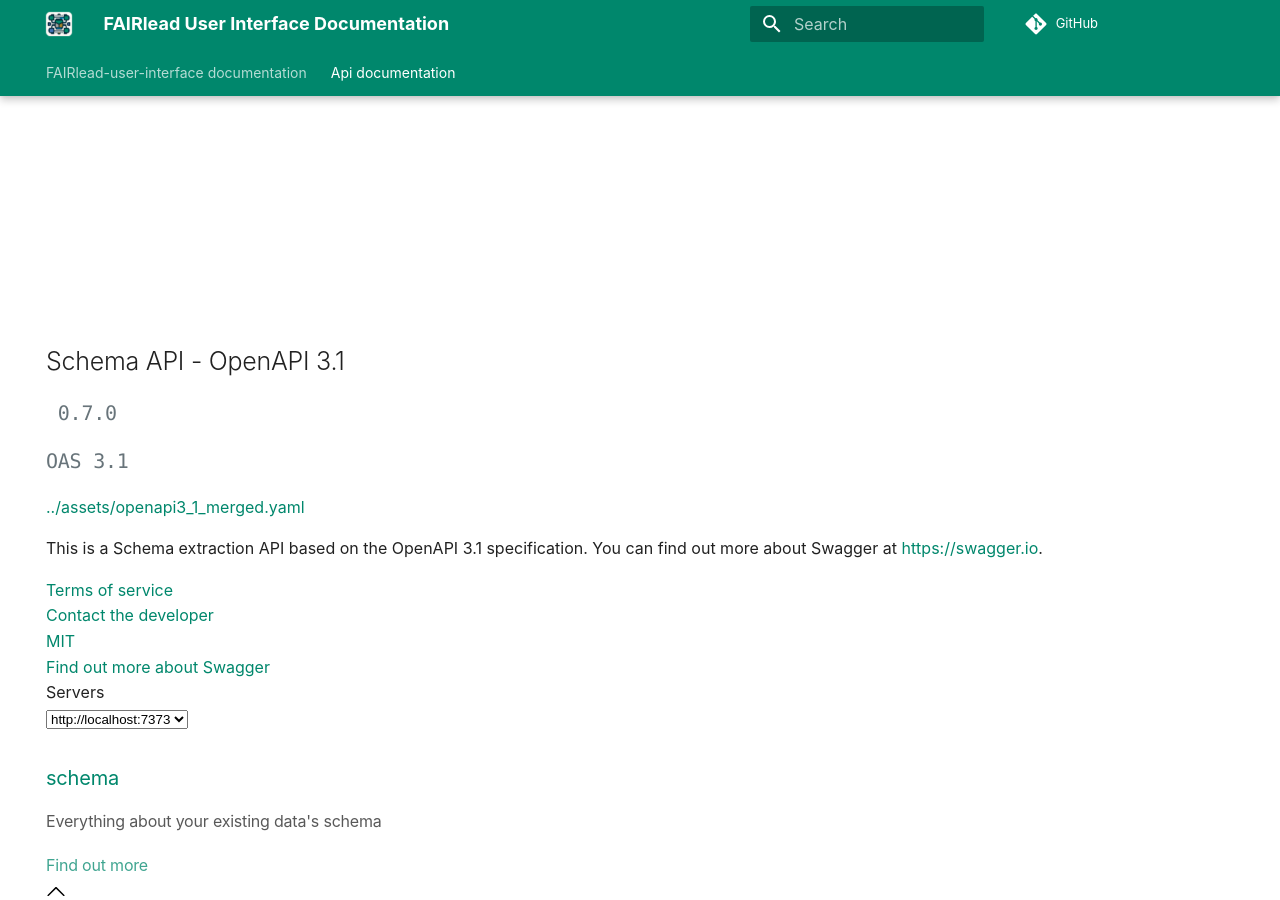
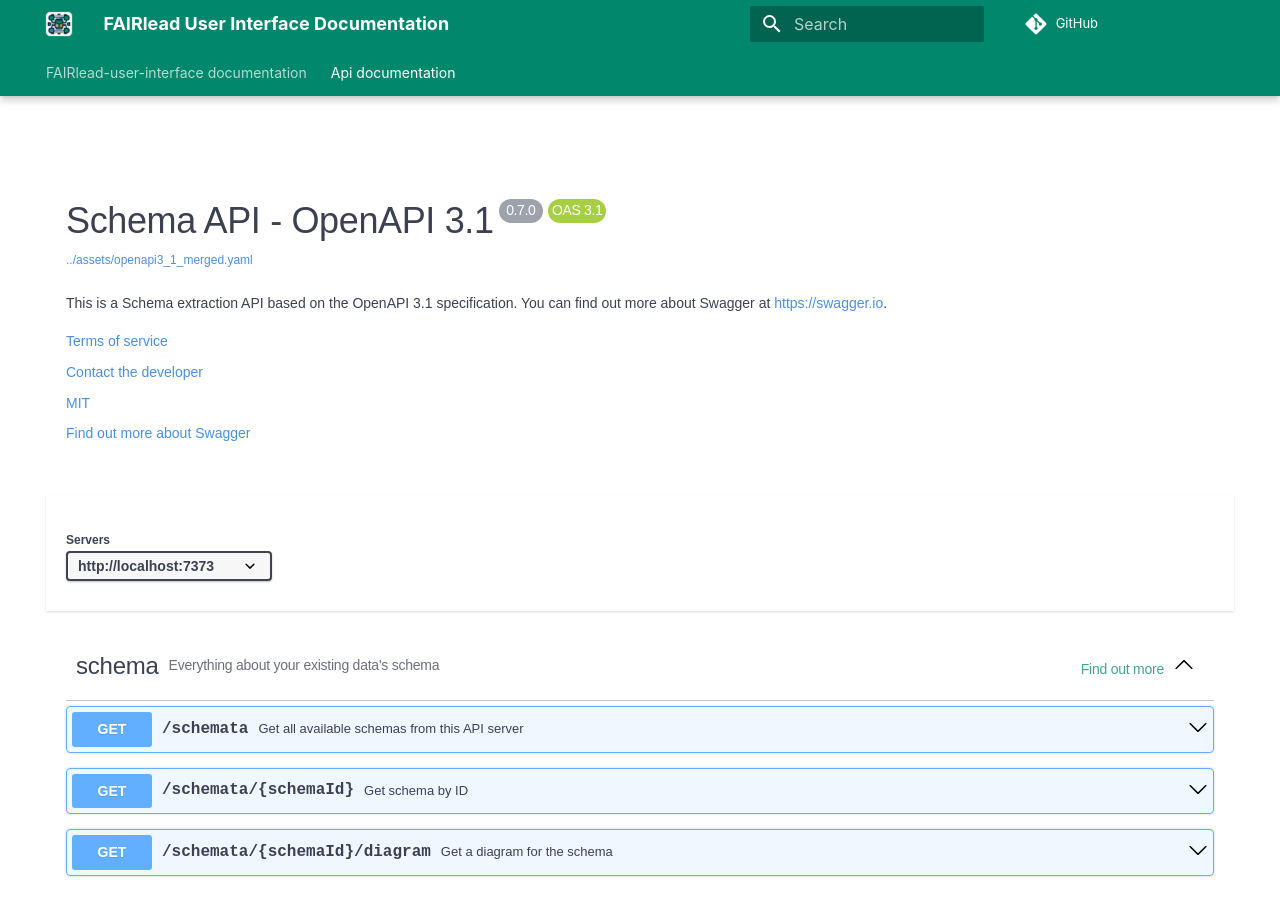
Before and after one commit to Cpprentice/FAIRlead-user-interface, an MkDocs documentation site: the page built from docs/api-documentation.md, in a window 1280 px wide and 900 px high. Built offline with MkDocs 1.6.1 and Material for MkDocs 9.7.7, drawn with Linux system fonts in a browser that asks for light colours; comment, search, counter and statistics services are not loaded.

Commit message:
fixed missing swagger css

```diff
--- a/mkdocs.yml
+++ b/mkdocs.yml
@@ -25,6 +25,7 @@
   #     name: Switch to dark mode
 extra_css:
   - assets/custom.css
+  - https://cdn.jsdelivr.net/npm/swagger-ui-dist@5/swagger-ui.css
 repo_url: https://github.com/CPPrentice/FAIRlead-user-interface
 
 # # Navigation
```
